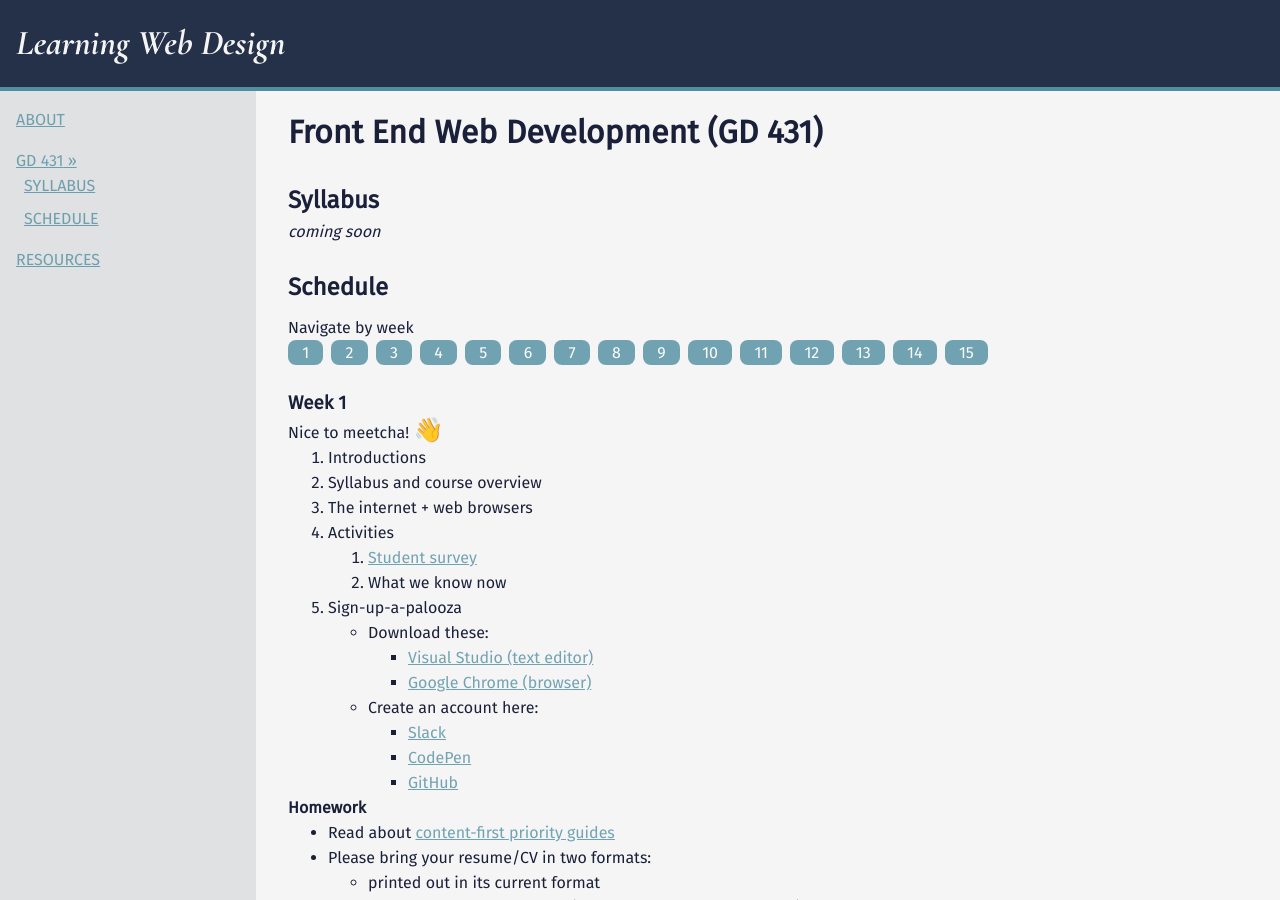
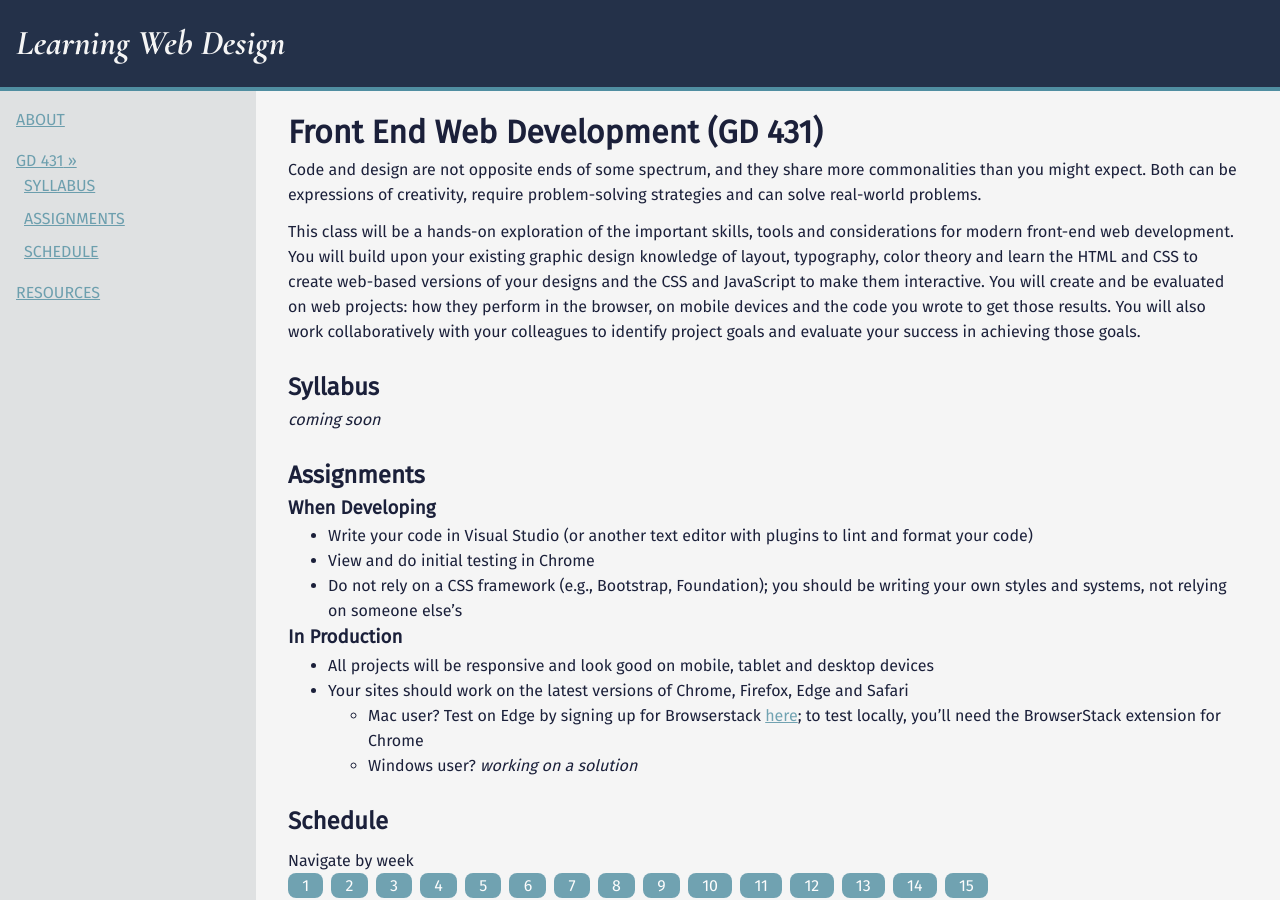
Before and after one commit to mica-web/mica-web.github.io, a Jekyll site: the page built from gd-431/index.md, in a window 1280 px wide and 900 px high. Built offline with Jekyll 4.4.1, drawn with Linux system fonts in a browser that asks for light colours.

Commit message:
Added assignment expectations and updated nav

```diff
--- a/_includes/nav.html
+++ b/_includes/nav.html
@@ -5,6 +5,7 @@
       <a href="{{ site.baseurl }}/gd-431">GD 431</a>
       <ul class="list-reset submenu">
         <li><a href="#syllabus">Syllabus</a></li>
+        <li><a href='#assignments'>Assignments</a></li>
         <li><a href="#schedule">Schedule</a></li>
       </ul>
     </li>
--- a/gd-431/index.md
+++ b/gd-431/index.md
@@ -6,6 +6,11 @@ course: gd-431
 Front End Web Development (GD 431)
 ==================================
 
+Code and design are not opposite ends of some spectrum, and they share more commonalities than you might expect. Both can be expressions of creativity, require problem-solving strategies and can solve real-world problems.
+
+This class will be a hands-on exploration of the important skills, tools and considerations for modern front-end web development. You will build upon your existing graphic design knowledge of layout, typography, color theory and learn the HTML and CSS to create web-based versions of your designs and the CSS and JavaScript to make them interactive. You will create and be evaluated on web projects:  how they perform in the browser, on mobile devices and the code you wrote to get those results. You will also work collaboratively with your colleagues to identify project goals and evaluate your success in achieving those goals.
+
+
 {::options parse_block_html="true" /}
 <section>
 
@@ -13,6 +18,26 @@ Syllabus
 --------
 
 _coming soon_
+
+</section>
+
+{::options parse_block_html="true" /}
+<section>
+
+Assignments
+-----------
+
+### When Developing
+- Write your code in Visual Studio (or another text editor with plugins to lint and format your code)
+- View and do initial testing in Chrome
+- Do not rely on a CSS framework (e.g., Bootstrap, Foundation); you should  be writing your own styles and systems, not relying on someone else's
+
+### In Production
+- All projects will be responsive and look good on mobile, tablet and desktop devices
+- Your sites should work on the latest versions of Chrome, Firefox, Edge and Safari
+  - Mac user? Test on Edge by signing up for Browserstack [here](https://developer.microsoft.com/en-us/microsoft-edge/tools/remote/); to test locally, you'll need the BrowserStack extension for Chrome
+  - Windows user? _working on a solution_
+
 
 </section>
 
```
